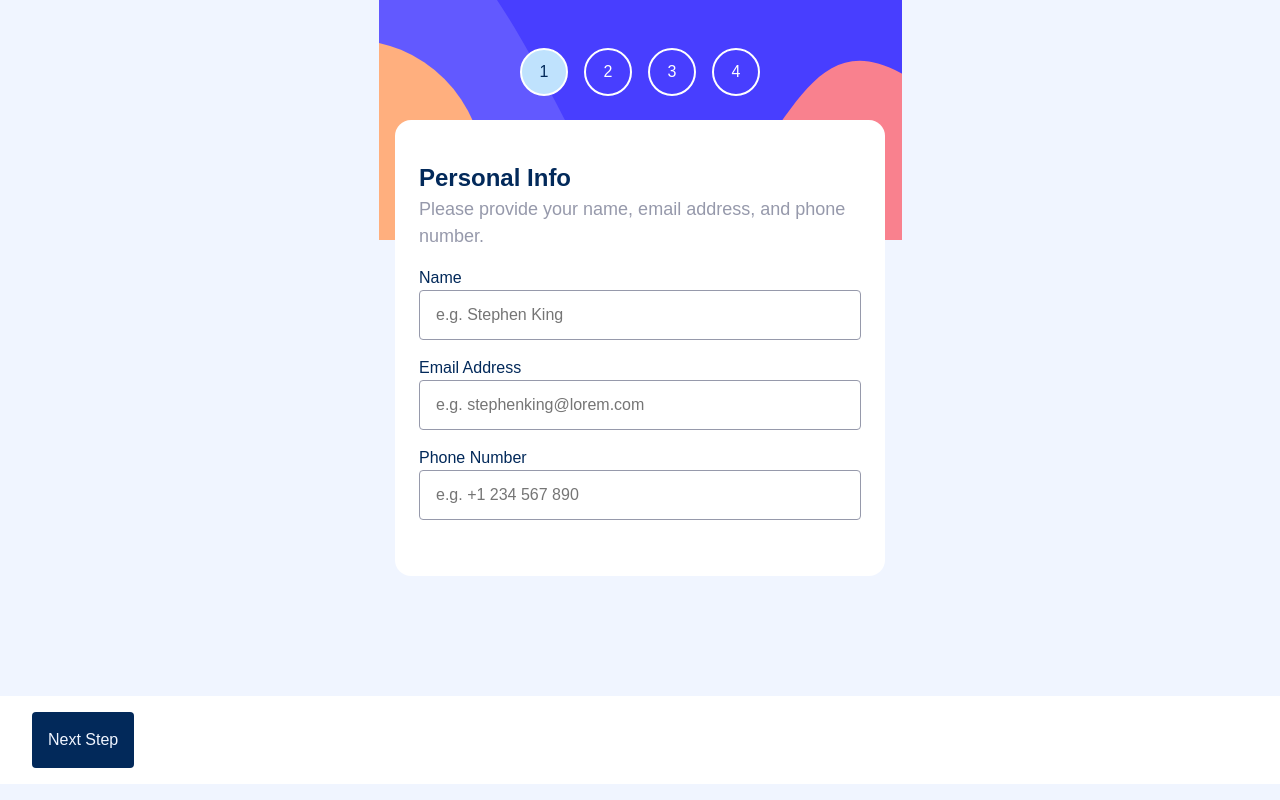
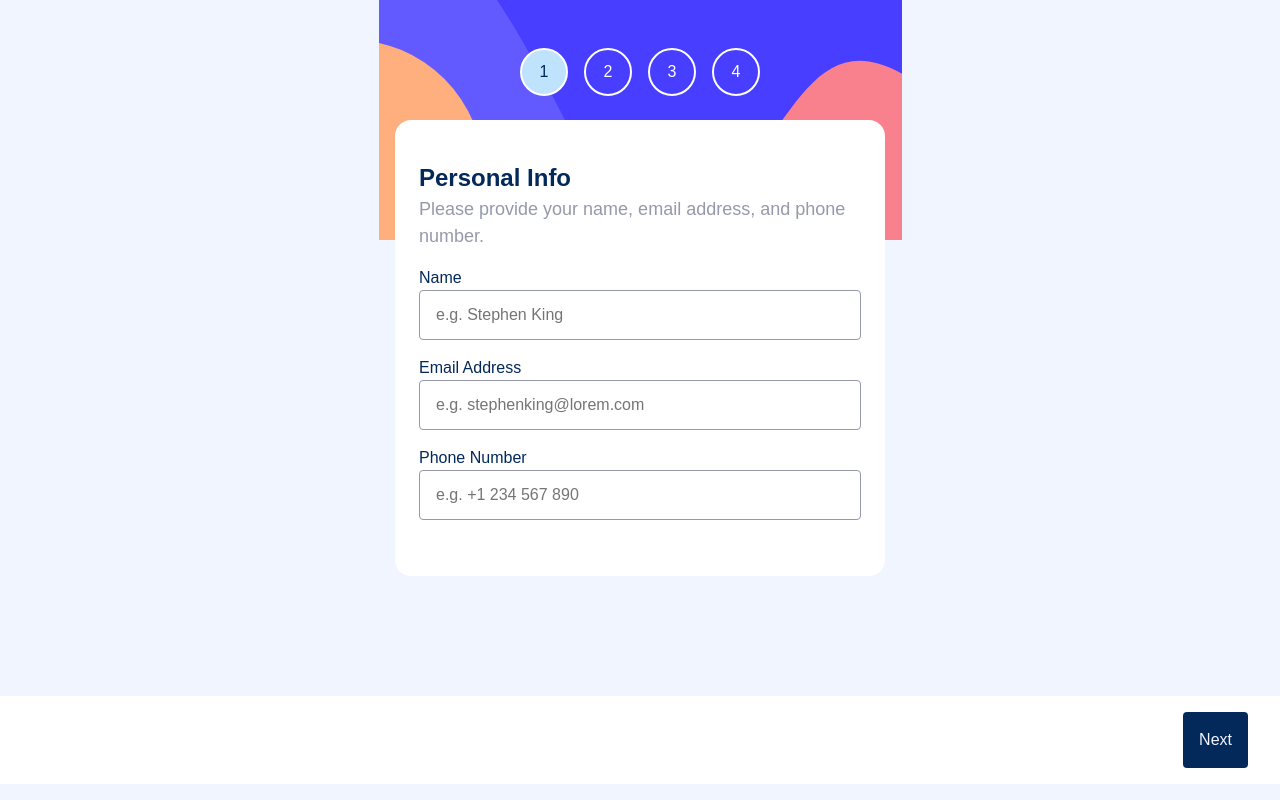
Before and after one commit to PawelObrzut/multi-step-form, a React app: page / in a window 1280 px wide. Built offline with nearby package versions, Linux system fonts and the light colour scheme; the HTML template or start-up script is replaced by a standard one.

Commit message:
better uses react-hook-form features. Adds FormProvider and trigger async function

```diff
--- a/src/App.tsx
+++ b/src/App.tsx
@@ -1,32 +1,39 @@
 import { useState } from 'react'
-import { useForm } from "react-hook-form"
+import { FormProvider, useForm } from "react-hook-form"
 import StepButton from './components/StepButton'
 import Step1 from './components/Step1';
 import Step2 from './components/Step2';
 
-type Inputs = {
+type FormValues = {
   name: string
   email: string
   phoneNumber: string
+  plan: 'arcade' | 'advanced' | 'pro',
+  billing: 'monthly' | 'yearly';
 }
 
 function App() {
   const [activeStep, setActiveStep] = useState<number>(1);
 
-  const {
-    register,
-    handleSubmit,
-    formState: { errors }
-  } = useForm<Inputs>();
+  const nextStep = () => setActiveStep((prev) => prev + 1);
+  const prevStep = () => setActiveStep((prev) => prev - 1);
 
-  const submitForm = (data: Inputs) => {
-    //TODO: create a state object variable to store all steps information.
-    //? does a user prefer to have a form cleared when advancing to the next step?
-    console.log(data.name)
-    console.log(data.email)
-    console.log(data.phoneNumber)
-    setActiveStep((prev) => prev + 1)
-  }
+  const onSubmit = (data: FormValues) => {
+    console.log("Final Data:", data);
+    alert("Submitted successfully!");
+  };
+
+  const methods = useForm<FormValues>({
+    mode: 'onTouched',
+    defaultValues: {
+      name: '',
+      email: '',
+      phoneNumber: '',
+      plan: 'arcade',
+      billing: 'monthly'
+    }
+  })
+
   return (
     <>
       <nav className='navigationSteps '>
@@ -41,29 +48,16 @@ function App() {
           ))
         }
       </nav>
-      <main className=''>
-        <form onSubmit={handleSubmit(submitForm)} className='multiStepForm'>
-          <section className='formBody'>
-          {(() => {
-            switch (activeStep) {
-              case 1:
-                return <Step1 register={register} errors={errors} />
-                case 2:
-                  return <Step2 />
-                default:
-                  return null
-                }
-              })()}
-          </section>
-          <section className='next-button-container'>
-            {activeStep > 1 && <button className='prevButton'>Go Back</button>}
-            <button
-              type='submit'
-              className='nextButton' >
-              Next Step
-            </button>
-          </section>
-        </form>
+
+      <main>
+        <FormProvider {...methods}>
+          <form
+            className='multiStepForm'
+            onSubmit={methods.handleSubmit(onSubmit)} >
+            {activeStep === 1 && <Step1 onNext={nextStep} />}
+            {/* {step === 2 && <Step2 onBack={prevStep} />} */}
+          </form>
+        </FormProvider>
       </main>
     </>
   )
--- a/src/components/Step1.tsx
+++ b/src/components/Step1.tsx
@@ -1,26 +1,30 @@
-import React from 'react'
-import type { FieldErrors, UseFormRegister } from "react-hook-form"
-
-type Inputs = {
-  name: string
-  email: string
-  phoneNumber: string
-}
+import { useFormContext } from "react-hook-form";
 
 type Props = {
-  register: UseFormRegister<Inputs>
-  errors: FieldErrors<Inputs>
-}
+  onNext: () => void;
+};
 
-const Step1 = ({ register, errors }: Props) => {
+const Step1 = ({ onNext }: Props) => {
+  const {
+    register,
+    formState: { errors },
+    trigger,
+  } = useFormContext();
+
+  const handleNext = async () => {
+    const valid = await trigger(['name', 'email', 'phoneNumber']);
+    if (valid) onNext();
+  };
+
   return (
     <>
+      <section className="formBody">
         <h1>Personal Info</h1>
         <p>Please provide your name, email address, and phone number.</p>
 
         <div>
           <label htmlFor='name'>Name</label>
-        {errors.name && <span className='errorMessage'>{errors.name.message}</span>}
+          {typeof errors.name?.message === 'string' && <span className='errorMessage'>{errors.name.message}</span>}
         </div>
         <input
           id='name'
@@ -31,7 +35,7 @@ const Step1 = ({ register, errors }: Props) => {
 
         <div>
           <label htmlFor='emailAddress'>Email Address</label>
-        {errors.email && <span className='errorMessage'>{errors.email.message}</span>}
+          {typeof errors.email?.message === 'string' && <span className='errorMessage'>{errors.email.message}</span>}
         </div>
         <input
           id='emailAddress'
@@ -40,13 +44,13 @@ const Step1 = ({ register, errors }: Props) => {
           className={errors.email ? 'inputError' : ''}
           {...register('email', {
             required: { value: true, message: 'This field is required' },
-          pattern: { value: /^[^\s@]+@[^\s@]+\.[^\s@]+$/, message: 'Enter a valid email address'}
+            pattern: { value: /^[^\s@]+@[^\s@]+\.[^\s@]+$/, message: 'Enter a valid email address' }
           })}
         />
 
         <div>
           <label htmlFor='phoneNumber'>Phone Number</label>
-        {errors.phoneNumber && <span className='errorMessage'>{errors.phoneNumber.message}</span>}
+          {typeof errors.phoneNumber?.message === 'string' && <span className='errorMessage'>{errors.phoneNumber.message}</span>}
         </div>
         <input
           id='phoneNumber'
@@ -55,7 +59,12 @@ const Step1 = ({ register, errors }: Props) => {
           placeholder='e.g. +1 234 567 890'
           {...register('phoneNumber', { required: 'This field is required' })}
         />
+      </section>
 
+      <section className='nav-buttons-container'>
+        <button className='prevButton'>Go Back</button>
+        <button type='button' className='nextButton' onClick={handleNext}>Next</button>
+      </section>
     </>
   )
 }
--- a/src/index.css
+++ b/src/index.css
@@ -120,8 +120,6 @@ input {
   color: var(--blue100);
   border-radius: .25rem;
   padding: 1rem;
-  /* float: right; */
-  /* margin: 1rem 2rem; */
   cursor: pointer;
 }
 
@@ -244,17 +242,13 @@ input:checked + .slider:before {
 
 .prevButton {
   color: var(--grey500);
+  visibility: hidden;
 }
 
 /* ------------------- */
 /* Layouts             */
 /* ------------------- */
 .multiStepForm {
-  display: flex;
-  flex-direction: column;
-}
-
-.formBody {
   display: flex;
   flex-direction: column;
 }
@@ -273,11 +267,15 @@ input:checked + .slider:before {
 
 }
 
+.formBody > section {
+  border: solid 1px green;
+}
+
 .formBody h1 {
   font-weight: 700;
 }
 
-.formBody > p {
+.formBody p {
   color: var(--grey500);
   font-size: 1.125rem;
   margin-bottom: 1rem;
@@ -285,6 +283,7 @@ input:checked + .slider:before {
 
 
 .formBody input {
+  width: 100%;
   margin-bottom: 1rem;
   line-height: 2rem;
   padding: .5rem 1rem;
@@ -295,7 +294,7 @@ input:checked + .slider:before {
   border: var(--blue950);
 }
 
-.next-button-container {
+.nav-buttons-container {
   background-color: var(--white);
   width: 100%;
   overflow: hidden;
```
Lines whose indentation alone changed are shown as unchanged.
